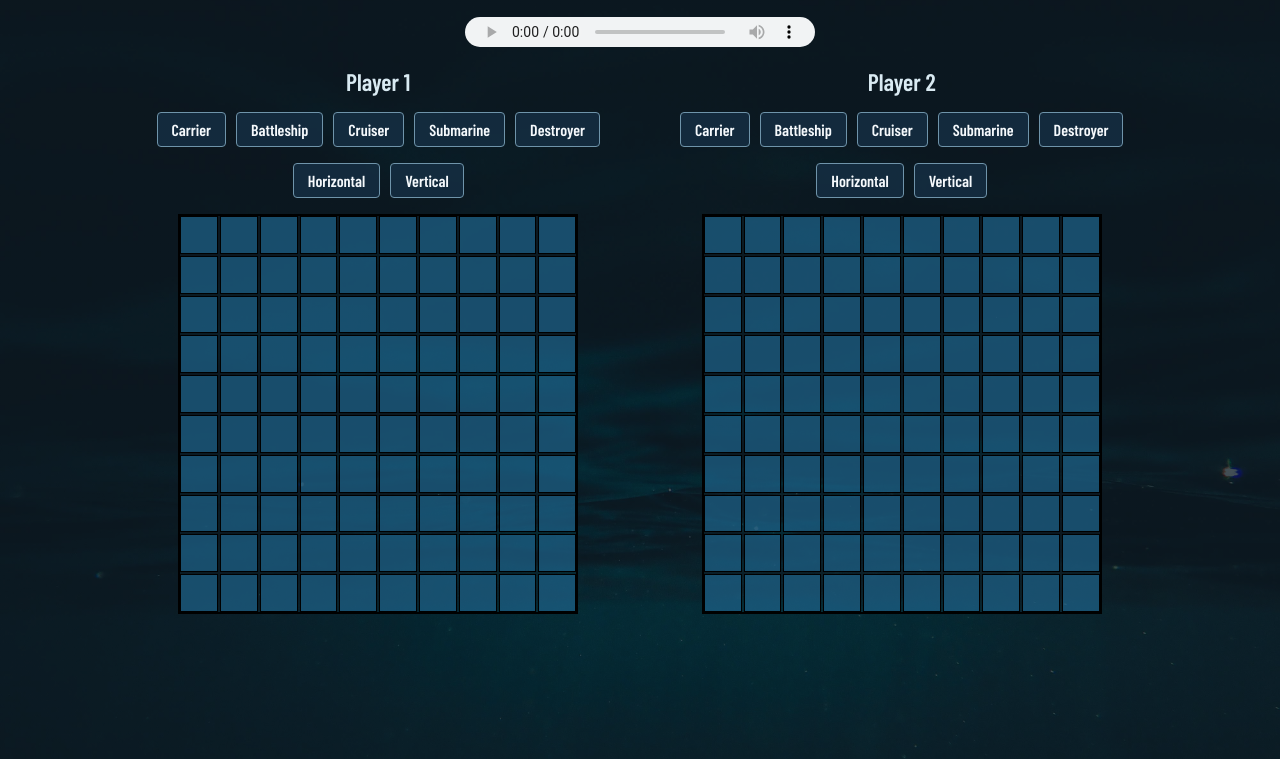
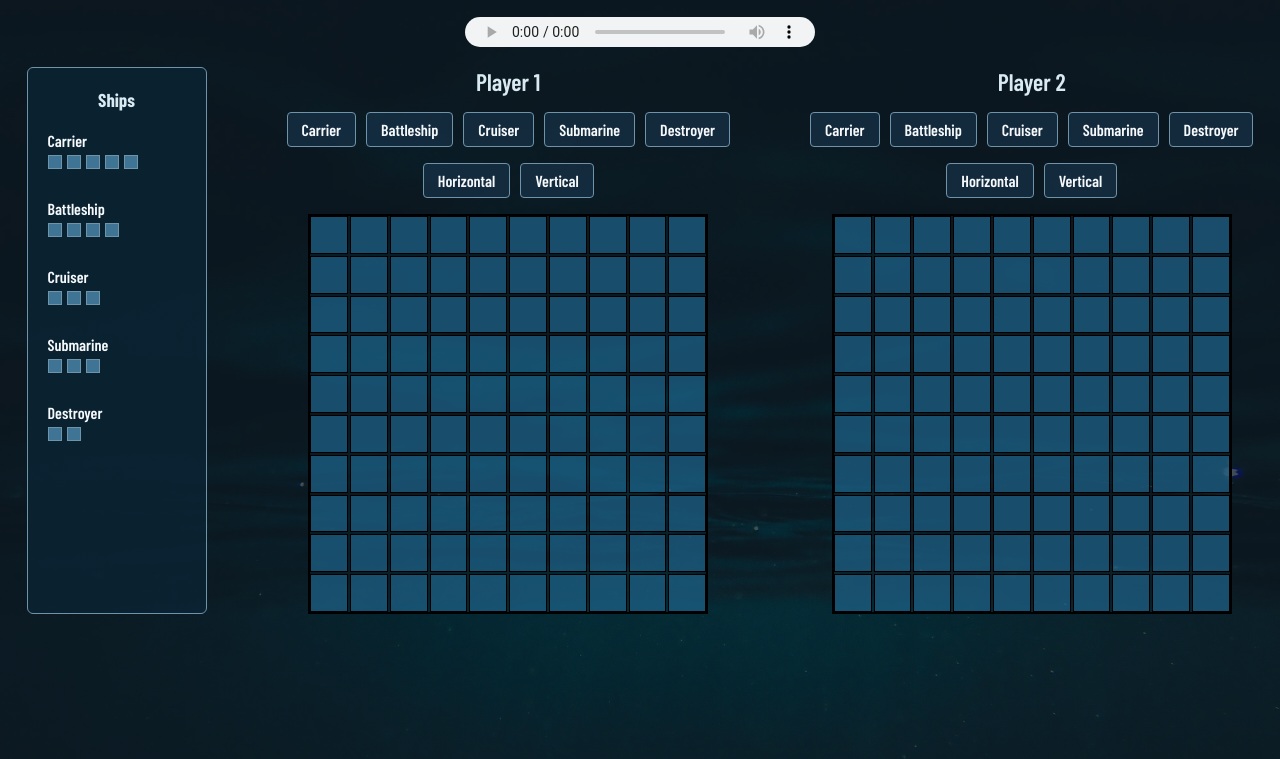
Before and after one commit to canberkg67/battleship, a website with bundled scripts: page index.html in a window 1280 px wide. Shown: the part 61-820 px from the top of the page. Built offline with nearby package versions, Linux system fonts and the light colour scheme.

Commit message:
feat: add fleetInfo and style it

```diff
--- a/src/dom.js
+++ b/src/dom.js
@@ -155,6 +155,40 @@ function createOrientationSelector() {
     };
 }
 
+function createFleetInfo(player) {
+    const container = document.createElement('div');
+    container.classList.add('fleet-info');
+
+    const title = document.createElement('h3');
+    title.textContent = 'Ships';
+
+    container.appendChild(title);
+
+    player.availableShips.forEach((ship) => {
+        const shipInfo = document.createElement('div');
+        shipInfo.classList.add('ship-info');
+
+        const name = document.createElement('span');
+        name.textContent = ship.name;
+
+        const cells = document.createElement('div');
+        cells.classList.add('ship-info-cells');
+
+        for (let i = 0; i < ship.length; i++) {
+            const cell = document.createElement('div');
+            cell.classList.add('ship-info-cell');
+            cells.appendChild(cell);
+        }
+
+        shipInfo.appendChild(name);
+        shipInfo.appendChild(cells);
+
+        container.appendChild(shipInfo);
+    });
+
+    return container;
+}
+
 function renderShips(player , board) {
     for (let row = 0; row < 10; row++) {
         for (let col = 0; col < 10; col++) {
@@ -169,8 +203,12 @@ function renderShips(player , board) {
 }
 
 export function renderGame(game) {
+    const fleetInfo = createFleetInfo(game.player1);
+
     const player1Board = createBoard(game.player1);
     const player2Board = createBoard(game.player2);
+
+    gameContainer.appendChild(fleetInfo);
     gameContainer.appendChild(player1Board);
     gameContainer.appendChild(player2Board);
 }
--- a/style.css
+++ b/style.css
@@ -145,3 +145,45 @@ button:active {
     width: 350px;
     height: 30px;
 }
+
+.fleet-info {
+    width: 180px;
+    padding: 20px;
+
+    background-color: rgba(10, 35, 50, 0.9);
+    border: 1px solid #6f94aa;
+    border-radius: 6px;
+
+    color: #f5f9fc;
+}
+
+.fleet-info h3 {
+    text-align: center;
+    margin-bottom: 20px;
+    color: #d9eaf2;
+}
+
+.ship-info {
+    margin-bottom: 30px;
+}
+
+.ship-info span {
+    display: block;
+    margin-bottom: 5px;
+
+    color: #f5f9fc;
+    font-weight: 600;
+}
+
+.ship-info-cells {
+    display: flex;
+    gap: 5px;
+}
+
+.ship-info-cell {
+    width: 14px;
+    height: 14px;
+
+    background-color: #407494;
+    border: 1px solid #6f94aa;
+}
```
